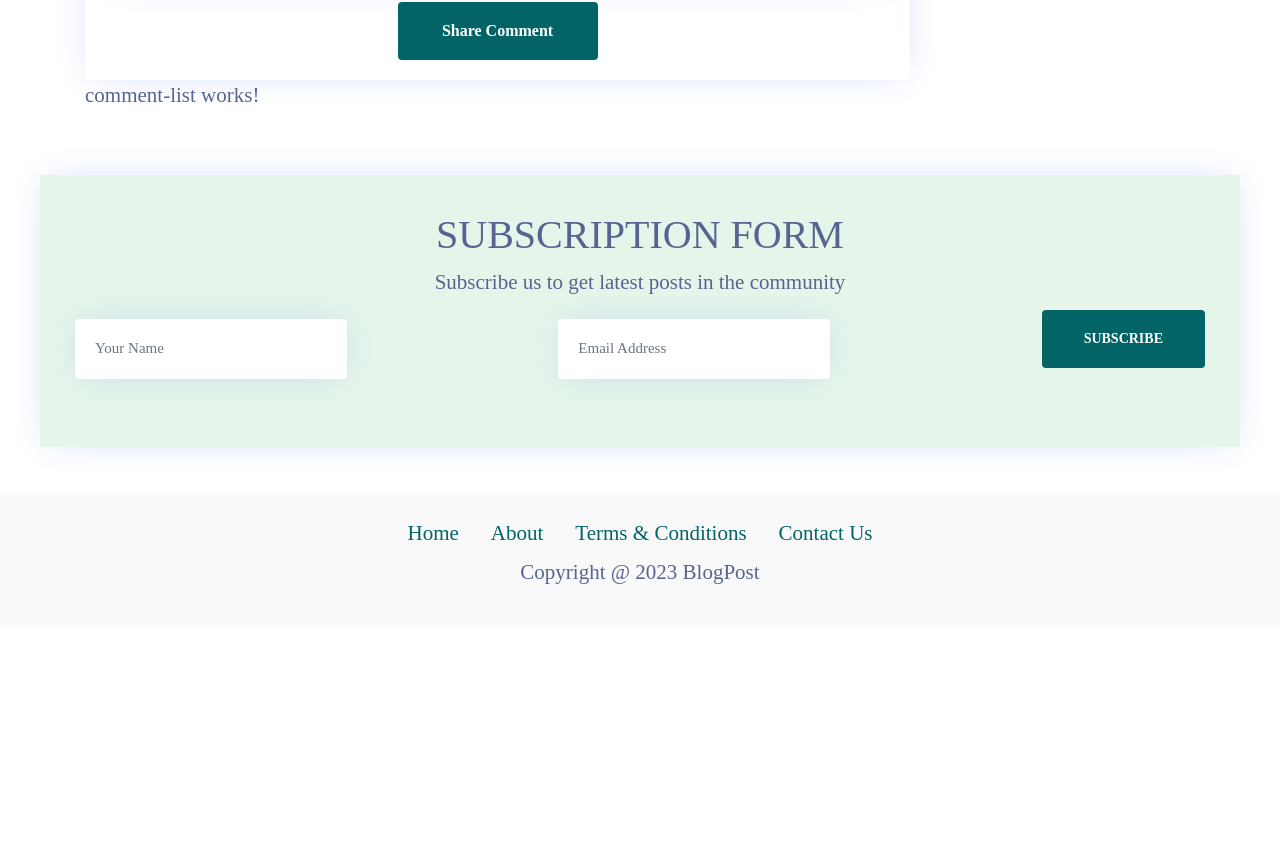
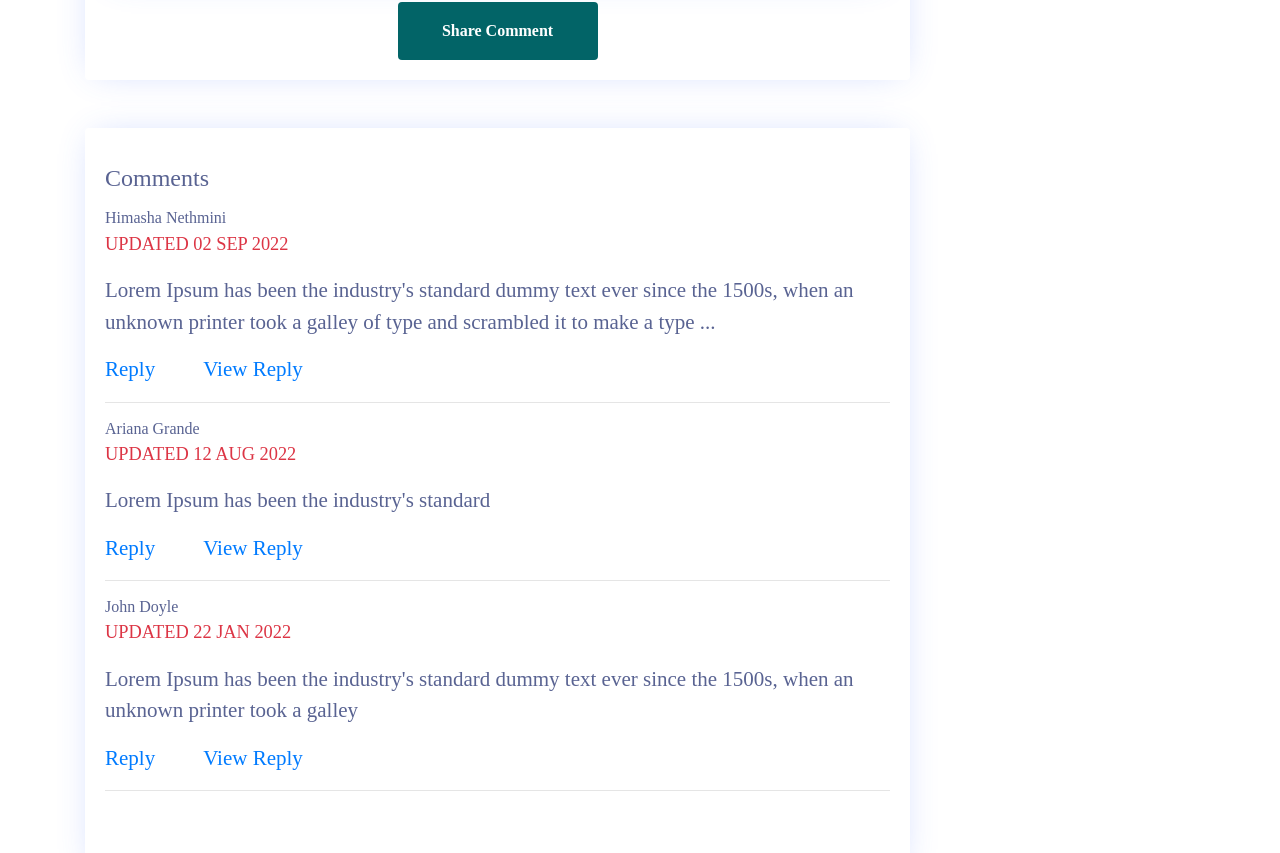
Before and after one commit to HimashaNethmini/Angular_BlogPost_App, an Angular app: page /post in a window 1280 px wide. Shown: the part 2040-2893 px from the top of the page. Before the commit the page ends 2665 px from the top, so only its background shows below. Built offline with nearby package versions, Linux system fonts and the light colour scheme; a web font is replaced by a local one.

Commit message:
created the comment list

```diff
--- a/src/app/comments/comment-list/comment-list.component.html
+++ b/src/app/comments/comment-list/comment-list.component.html
@@ -1 +1,40 @@
-<p>comment-list works!</p>
+<div class="card mb-5 mt-5 pb-5 shadow-effect">
+    <div class="card-body">
+        <h4 class="mt-3 mb-3"> Comments </h4>
+
+        <div class="comment-box mt-3">
+            <h6 class="mb-0"> Himasha Nethmini</h6>
+            <small class="text-danger"> UPDATED 02 SEP 2022</small>
+
+            <div class="div mt-3 mb-3 letters">
+                Lorem Ipsum has been the industry's standard dummy text ever since the 1500s, when an unknown printer took a galley
+                of type and scrambled it to make a type ...
+            </div>
+
+            <a href="#" class="mt-1">Reply</a>
+            <a href="#" class="mt-1 ml-5">View Reply</a>
+            <hr class="new">
+
+            <!--dupliacte replies-->
+            <h6 class="mb-0"> Ariana Grande</h6>
+            <small class="text-danger"> UPDATED 12 AUG 2022</small>
+            <div class="div mt-3 mb-3 letters">
+                Lorem Ipsum has been the industry's standard
+            </div>
+            <a href="#" class="mt-1">Reply</a>
+            <a href="#" class="mt-1 ml-5">View Reply</a>
+            <hr class="new">
+
+            <h6 class="mb-0"> John Doyle</h6>
+            <small class="text-danger"> UPDATED 22 JAN 2022</small>
+            <div class="div mt-3 mb-3 letters">
+                Lorem Ipsum has been the industry's standard dummy text ever since the 1500s, when an unknown printer took a galley
+            </div>
+
+            <a href="#" class="mt-1">Reply</a>
+            <a href="#" class="mt-1 ml-5">View Reply</a>
+            <hr class="new"/>
+
+        </div>
+    </div>
+</div>
```
